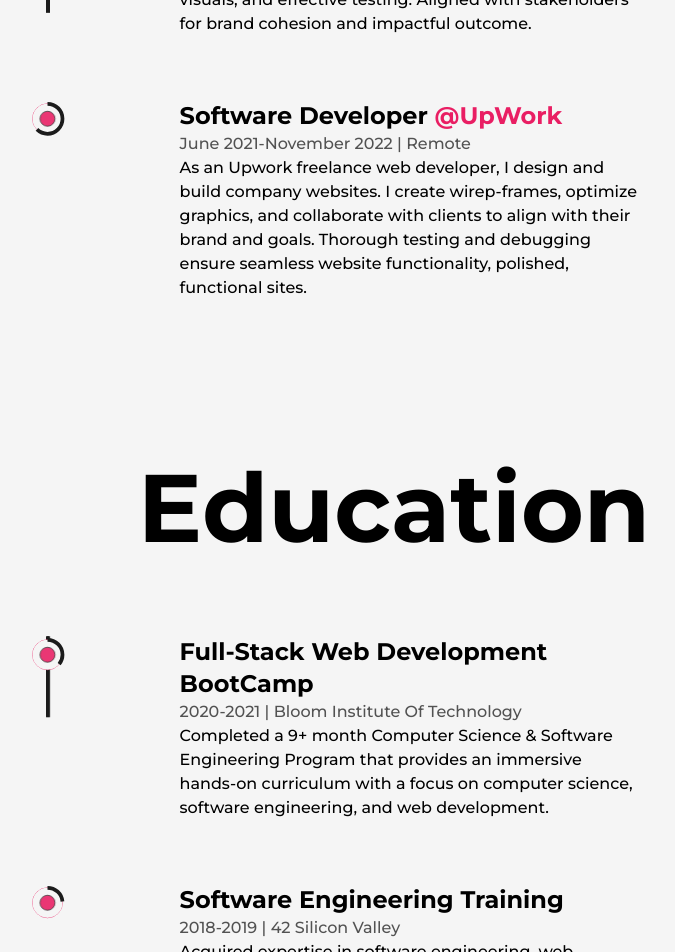
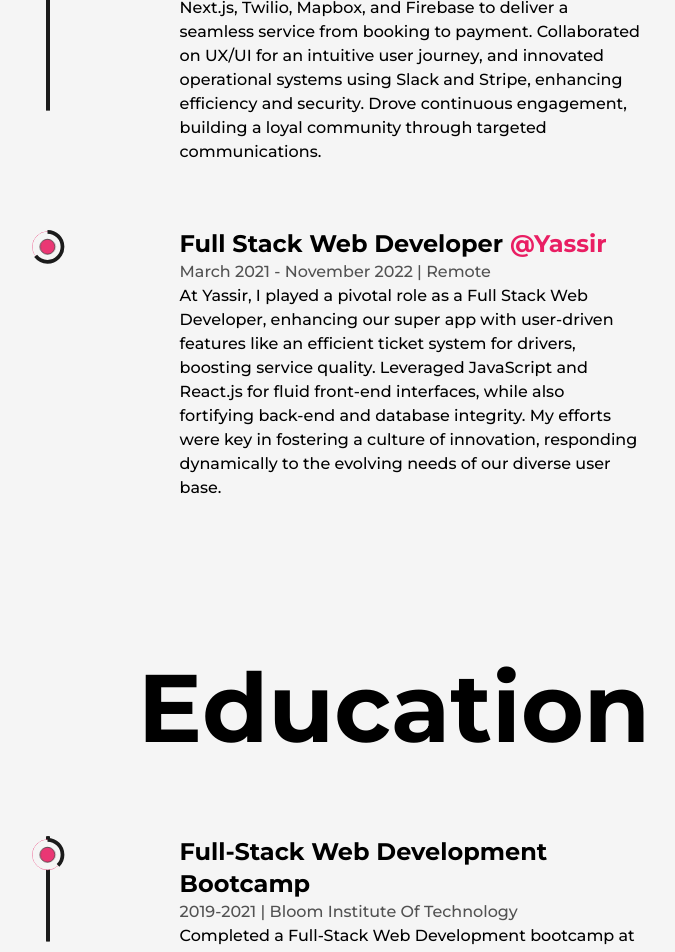
Before and after one commit to rabahbabaci/Portfolio-Website, a Next.js app: page /about in a window 1280 px wide. Shown: the part 2540-3492 px from the top of the page, without its empty margins (246-921 px from the left). Built offline with nearby package versions, Linux system fonts and the light colour scheme.

Commit message:
update work experience and education sections

```diff
--- a/src/components/Education.js
+++ b/src/components/Education.js
@@ -1,27 +1,25 @@
-import React, { useRef } from 'react';
-import { motion, useScroll } from 'framer-motion';
-import AboutIcon from './LiIcon';
+import React, { useRef } from "react";
+import { motion, useScroll } from "framer-motion";
+import AboutIcon from "./LiIcon";
 
 const Details = ({ type, time, place, info }) => {
 	const ref = useRef(null);
 	return (
 		<li
 			ref={ref}
-      className='my-8 first:mt-0 last:mb-0 w-[60%] mx-auto flex flex-col items-start justify-between md:w-[80%]'
-    >
+			className="my-8 first:mt-0 last:mb-0 w-[60%] mx-auto flex flex-col items-start justify-between md:w-[80%]">
 			<AboutIcon reference={ref} />
 			<motion.div
 				initial={{ y: 50 }}
 				whileInView={{ y: 0 }}
-        transition={{ duration: 0.5, type: 'spring' }}
-      >
-        <h3 className='capitalize font-bold text-2xl sm:text-xl xs:text-lg'>
+				transition={{ duration: 0.5, type: "spring" }}>
+				<h3 className="capitalize font-bold text-2xl sm:text-xl xs:text-lg">
 					{type}
 				</h3>
-        <span className='capitalize text-dark/75 font-medium dark:text-light/50 xs:text-sm'>
+				<span className="capitalize text-dark/75 font-medium dark:text-light/50 xs:text-sm">
 					{time} | {place}
 				</span>
-        <p className='font-medium w-full md:text-sm'>{info}</p>
+				<p className="font-medium w-full md:text-sm">{info}</p>
 			</motion.div>
 		</li>
 	);
@@ -32,33 +30,33 @@
 
 	const { scrollYProgress } = useScroll({
 		target: ref,
-    offset: ['start end', 'center start'],
+		offset: ["start end", "center start"],
 	});
 
 	return (
-    <div className='my-40'>
-      <h2 className='font-bold text-8xl mb-20 w-full text-center md:text-6xl xs:text-4xl md:mb-16'>
+		<div className="my-40">
+			<h2 className="font-bold text-8xl mb-20 w-full text-center md:text-6xl xs:text-4xl md:mb-16">
 				Education
 			</h2>
 
-      <div ref={ref} className='relative w-[75%] mx-auto lg:w-[90%] md:w-full'>
+			<div ref={ref} className="relative w-[75%] mx-auto lg:w-[90%] md:w-full">
 				<motion.div
-          className='absolute left-9 top-0 w-[4px] md:w-[2px] md:left-[30px] xs:left-[20px] h-full bg-dark  origin-top rounded-full dark:bg-primaryDark dark:shadow-3xl'
+					className="absolute left-9 top-0 w-[4px] md:w-[2px] md:left-[30px] xs:left-[20px] h-full bg-dark  origin-top rounded-full dark:bg-primaryDark dark:shadow-3xl"
 					style={{ scaleY: scrollYProgress }}
 				/>
-        <ul className='w-full flex flex-col items-start justify-between ml-4'>
+				<ul className="w-full flex flex-col items-start justify-between ml-4">
 					<Details
-            type='Full-Stack Web Development BootCamp'
-            time='2020-2021'
-            place='Bloom Institute of Technology'
-            info='Completed a 9+ month Computer Science & Software Engineering Program that provides an immersive hands-on curriculum with a focus on computer science, software engineering, and web development.'
+						type="Full-Stack Web Development Bootcamp"
+						time="2019-2021"
+						place="Bloom Institute of Technology"
+						info="Completed a Full-Stack Web Development bootcamp at Bloomtech Institute, focusing on React, Redux, and Agile methodologies. Acquired hands-on skills for creating scalable web apps and adapting to the tech industry's pace."
 					/>
 
 					<Details
-            type='Software Engineering Training'
-            time='2018-2019'
-            place='42 Silicon Valley'
-            info='Acquired expertise in software engineering, web development, and computer science in a peer-to-peer learning environment. Thrived in the intensive Piscine month, mastering crucial software engineering basics in a collaborative environment.'
+						type="Bachelors of Civil Engineering Technology Technician"
+						time="2012-2016"
+						place="Université Mouloud Mammeri Tizi-Ouzou Algeria"
+						info="Completed Civil Engineering Technology program, focusing on structural design, construction management, and CAD. Gained key analytical and problem-solving skills, bridging engineering principles with software development. Prepared for tech industry challenges through practical learning."
 					/>
 				</ul>
 			</div>
--- a/src/components/Experience.js
+++ b/src/components/Experience.js
@@ -1,6 +1,6 @@
-import React, { useRef } from 'react';
-import { motion, useScroll } from 'framer-motion';
-import LiIcon from './LiIcon';
+import React, { useRef } from "react";
+import { motion, useScroll } from "framer-motion";
+import LiIcon from "./LiIcon";
 
 const Details = ({ position, company, companyLink, time, address, work }) => {
 	const ref = useRef(null);
@@ -8,29 +8,26 @@
 	return (
 		<li
 			ref={ref}
-      className='my-8 first:mt-0 last:mb-0 w-[60%] mx-auto flex flex-col items-start justify-between md:w-[80%]'
-    >
+			className="my-8 first:mt-0 last:mb-0 w-[60%] mx-auto flex flex-col items-start justify-between md:w-[80%]">
 			<LiIcon reference={ref} />
 
 			<motion.div
 				initial={{ y: 50 }}
 				whileInView={{ y: 0 }}
-        transition={{ duration: 0.5, type: 'spring' }}
-      >
-        <h3 className='capitalize font-bold text-2xl sm:text-xl xs:text-lg'>
-          {position}{' '}
+				transition={{ duration: 0.5, type: "spring" }}>
+				<h3 className="capitalize font-bold text-2xl sm:text-xl xs:text-lg">
+					{position}{" "}
 					<a
-            className='capitalize text-primary dark:text-primaryDark'
+						className="capitalize text-primary dark:text-primaryDark"
 						href={companyLink}
-            target={'_blank'}
-          >
+						target={"_blank"}>
 						@{company}
 					</a>
 				</h3>
-        <span className='capitalize text-dark/75 font-medium dark:text-light/50 xs:text-sm'>
+				<span className="capitalize text-dark/75 font-medium dark:text-light/50 xs:text-sm">
 					{time} | {address}
 				</span>
-        <p className='font-medium w-full md:text-sm'> {work}</p>
+				<p className="font-medium w-full md:text-sm"> {work}</p>
 			</motion.div>
 		</li>
 	);
@@ -41,37 +38,37 @@
 
 	const { scrollYProgress } = useScroll({
 		target: ref,
-    offset: ['start end', 'center start'],
+		offset: ["start end", "center start"],
 	});
 
 	return (
-    <div className='my-0'>
-      <h2 className='font-bold text-8xl mb-20 w-full text-center md:text-6xl xs:text-4xl md:mb-16'>
+		<div className="my-0">
+			<h2 className="font-bold text-8xl mb-20 w-full text-center md:text-6xl xs:text-4xl md:mb-16">
 				Experience
 			</h2>
 
-      <div ref={ref} className='relative w-[75%] mx-auto lg:w-[90%] md:w-full'>
+			<div ref={ref} className="relative w-[75%] mx-auto lg:w-[90%] md:w-full">
 				<motion.div
-          className='absolute left-9 top-0 w-[4px] md:w-[2px] md:left-[30px] xs:left-[20px] h-full bg-dark origin-top  dark:bg-primaryDark dark:shadow-3xl'
+					className="absolute left-9 top-0 w-[4px] md:w-[2px] md:left-[30px] xs:left-[20px] h-full bg-dark origin-top  dark:bg-primaryDark dark:shadow-3xl"
 					style={{ scaleY: scrollYProgress }}
 				/>
-        <ul className='w-full flex flex-col items-start justify-between ml-4 xs:ml-2'>
+				<ul className="w-full flex flex-col items-start justify-between ml-4 xs:ml-2">
 					<Details
-            position='Full Stack Web Developer'
-            company='Smoove'
-            companyLink='https://smoove.homes'
-            time='November 2022-November 2023'
-            address='Hybrid'
-            work="Integral in creating Smoove's online moving platform. Led front-end and back-end work, enabling user-friendly features like registration, booking, tracking, and payments. Collaborated for seamless UX, optimized visuals, and effective testing. Aligned with stakeholders for brand cohesion and impactful outcome."
+						position="Founder and Lead Product Developer"
+						company="Smoove"
+						companyLink="https://smoove.homes"
+						time="November 2022 - December 2023"
+						address="Hybrid"
+						work="Founded Smoove to transform the moving experience with a pioneering online platform, Smoove.homes. Spearheaded full-stack development, integrating Next.js, Twilio, Mapbox, and Firebase to deliver a seamless service from booking to payment. Collaborated on UX/UI for an intuitive user journey, and innovated operational systems using Slack and Stripe, enhancing efficiency and security. Drove continuous engagement, building a loyal community through targeted communications."
 					/>
 
 					<Details
-            position='Software Developer'
-            company='UpWork'
-            companyLink='https://upwork.com'
-            time='June 2021-November 2022'
-            address='Remote'
-            work='As an Upwork freelance web developer, I design and build company websites. I create wirep-frames, optimize graphics, and collaborate with clients to align with their brand and goals. Thorough testing and debugging ensure seamless website functionality, polished, functional sites.'
+						position="Full Stack Web Developer"
+						company="Yassir"
+						companyLink="https://yassir.com"
+						time="March 2021 - November 2022"
+						address="Remote"
+						work="At Yassir, I played a pivotal role as a Full Stack Web Developer, enhancing our super app with user-driven features like an efficient ticket system for drivers, boosting service quality. Leveraged JavaScript and React.js for fluid front-end interfaces, while also fortifying back-end and database integrity. My efforts were key in fostering a culture of innovation, responding dynamically to the evolving needs of our diverse user base."
 					/>
 				</ul>
 			</div>
```
Lines whose indentation alone changed are shown as unchanged.
